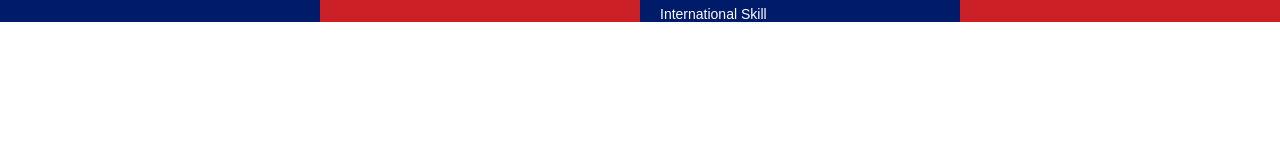
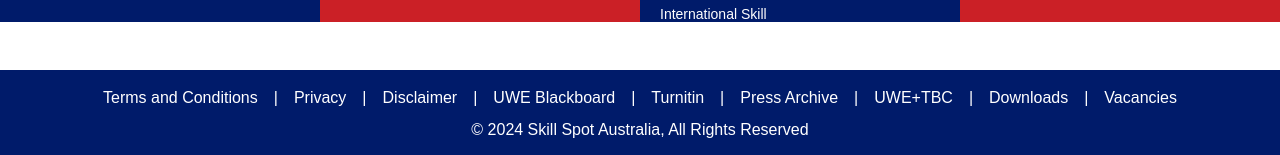
Before and after one commit to RojuGhimire/SkillSpotAus, a React (Vite) app: page / in a window 1280 px wide. Shown: the part 654-809 px from the top of the page. Built offline with nearby package versions, Linux system fonts and the light colour scheme.

Commit message:
added footer

```diff
--- a/src/components/Home/Homepage.tsx
+++ b/src/components/Home/Homepage.tsx
@@ -3,6 +3,7 @@
 import RootLayout from "@/layouts/RootLayout";
 import Hero from "../sections/Hero";
 import Frame from "../sections/Frame";
+import Footer2 from "../sections/Footer2";
 
 const Homepage: React.FC = () => {
   return (
@@ -22,6 +23,7 @@ const Homepage: React.FC = () => {
         <Footer2 /> */}
         <Hero />
         <Frame />
+        <Footer2 />
       </div>
     </RootLayout>
   );
--- /dev/null
+++ b/src/components/sections/Footer2.tsx
@@ -0,0 +1,34 @@
+import React from 'react';
+
+const Footer2: React.FC = () => {
+  const currentYear: number = new Date().getFullYear();
+
+  return (
+    <footer className="bg-primary text-white font-poppins py-4">
+      <div className="container mx-auto flex flex-wrap justify-center space-x-4">
+        <a href="#" aria-label="Terms and Conditions" className="hover:underline">Terms and Conditions</a>
+        <span>|</span>
+        <a href="#" aria-label="Privacy" className="hover:underline">Privacy</a>
+        <span>|</span>
+        <a href="#" aria-label="Disclaimer" className="hover:underline">Disclaimer</a>
+        <span>|</span>
+        <a href="#" aria-label="UWE Blackboard" className="hover:underline">UWE Blackboard</a>
+        <span>|</span>
+        <a href="#" aria-label="Turnitin" className="hover:underline">Turnitin</a>
+        <span>|</span>
+        <a href="#" aria-label="Press Archive" className="hover:underline">Press Archive</a>
+        <span>|</span>
+        <a href="#" aria-label="UWE+TBC" className="hover:underline">UWE+TBC</a>
+        <span>|</span>
+        <a href="#" aria-label="Downloads" className="hover:underline">Downloads</a>
+        <span>|</span>
+        <a href="#" aria-label="Vacancies" className="hover:underline">Vacancies</a>
+      </div>
+      <div className="text-center mt-2 text-muted-foreground">
+        © {currentYear} Skill Spot Australia, All Rights Reserved
+      </div>
+    </footer>
+  );
+};
+
+export default Footer2;
--- a/src/components/sections/Frame.tsx
+++ b/src/components/sections/Frame.tsx
@@ -1,28 +1,56 @@
 import React from "react";
+import { motion } from "framer-motion";
+
+const frameVariants = {
+  hidden: { opacity: 0 },
+  visible: { opacity: 1 },
+};
 
 const Frame: React.FC = () => {
   return (
-    <div className="w-full h-[99px] font-overpass flex ">
-      <div className="w-full h-[99px] bg-[#001B6A] p-[25px_89px_25px_20px] text-white">
+    <div className="w-full h-[99px] font-overpass flex mb-12">
+      <motion.div
+        className="w-full h-[99px] bg-[#001B6A] p-[25px_89px_25px_20px] text-white"
+        variants={frameVariants}
+        initial="hidden"
+        animate="visible"
+        transition={{ duration: 1 }}
+      >
         <h3 className="text-lg font-bold">ODL mode of study</h3>
         <p className="text-sm">Study in your own place and time</p>
-      </div>
-      <div
-        className="w-full h-[99px] p-[25px_89px_25px_20px]  bg-[#CB2026] text-white"
+      </motion.div>
+      <motion.div
+        className="w-full h-[99px] p-[25px_89px_25px_20px] bg-[#CB2026] text-white"
+        variants={frameVariants}
+        initial="hidden"
+        animate="visible"
+        transition={{ duration: 1 }}
       >
         <h3 className="text-lg font-bold">Flexibility</h3>
         <p className="text-sm">Self-Individualized Learning</p>
-      </div>
-      <div className="w-full h-[99px] p-[25px_89px_25px_20px] text-white bg-[#001B6A] ">
+      </motion.div>
+      <motion.div
+        className="w-full h-[99px] p-[25px_89px_25px_20px] text-white bg-[#001B6A]"
+        variants={frameVariants}
+        initial="hidden"
+        animate="visible"
+        transition={{ duration: 1 }}
+      >
         <h3 className="text-lg font-bold">
           Certificate valid all over the world
         </h3>
         <p className="text-sm">International Skill</p>
-      </div>
-      <div className="w-full h-[99px] p-[25px_89px_25px_20px] bg-[#CB2026] text-white ">
+      </motion.div>
+      <motion.div
+        className="w-full h-[99px] p-[25px_89px_25px_20px] bg-[#CB2026] text-white"
+        variants={frameVariants}
+        initial="hidden"
+        animate="visible"
+        transition={{ duration: 1 }}
+      >
         <h3 className="text-lg font-bold">Blended Learning</h3>
         <p className="text-sm">Effective Student support system</p>
-      </div>
+      </motion.div>
     </div>
   );
 };
--- a/tailwind.config.js
+++ b/tailwind.config.js
@@ -26,9 +26,9 @@ export default {
       },
       colors: {
         primary: {
-          DEFAULT: "#16AF9D",
+          DEFAULT: "#001B6A",
         },
-        secondary:"#FFB600",
+        secondary:"#CB2026",
         text: {
           DEFAULT: "#000000",
         },
```
Also changed, not shown: public/Who.png (added).
